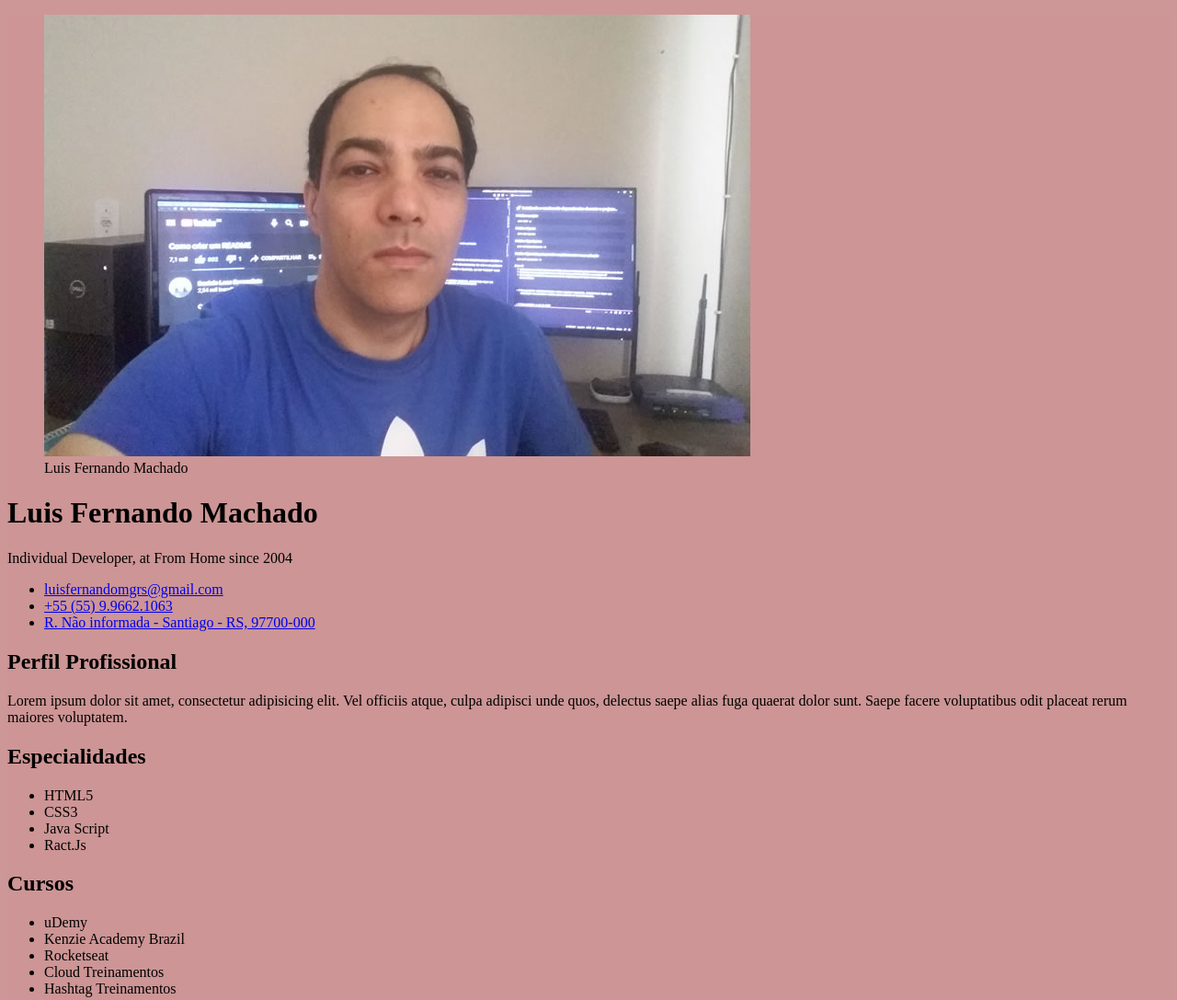
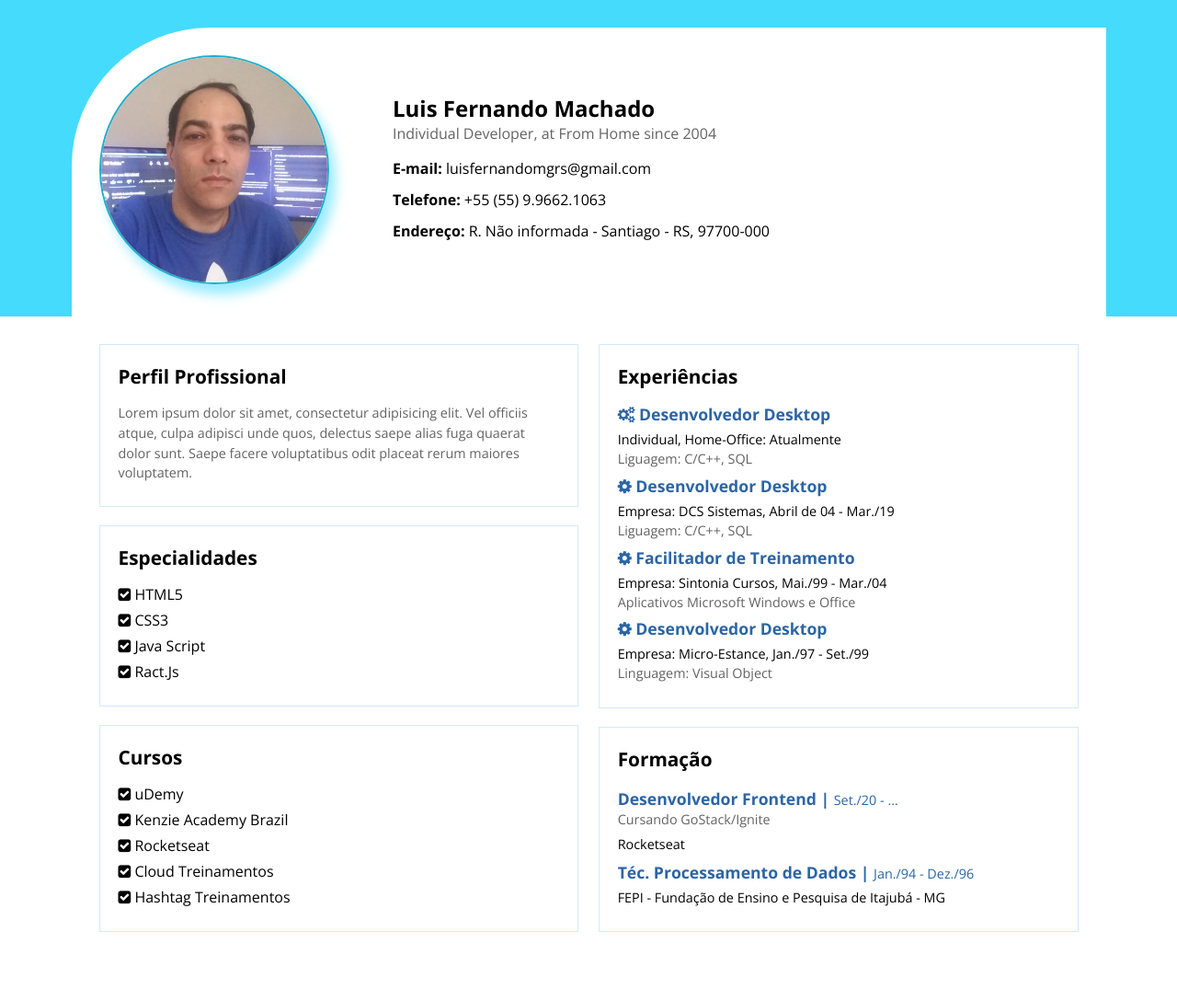
Before and after one commit to luisfernandomgrs/kenzie-academy-bootcamp-march2021, a plain HTML site: page index.html in a window 1280 px wide. Shown: the top 1087 px of the page at 92% size. Drawn offline with nearby package versions, Linux system fonts and the light colour scheme.

Commit message:
Styling with CSS code

```diff
--- a/assets/css/style.css
+++ b/assets/css/style.css
@@ -1,3 +1,138 @@
-* {
-  background: rgba(206, 150, 150, 0.986);
+@import url("https://fonts.googleapis.com/css2?family=Open+Sans:wght@300;400;600;700;800&display=swap");
+
+html,
+body,
+figure,
+img,
+div,
+input,
+textarea,
+p,
+h1,
+h2,
+h3,
+h4,
+h5,
+h6,
+ul,
+li,
+a,
+main {
+  margin: 0;
+  padding: 0;
+  box-sizing: border-box;
+  list-style: none;
+  text-decoration: none;
 }
+
+.container {
+  width: 100%;
+  max-width: 1125px;
+  margin: 0 auto;
+  padding: 30px;
+}
+
+.container-content {
+  display: flex;
+  flex-wrap: wrap;
+  align-items: flex-start;
+  justify-content: space-between;
+}
+
+.column-global {
+  flex-basis: 49%;
+}
+
+.hidden {
+  display: none;
+}
+
+body {
+  font-family: "Open Sans", sans-serif;
+}
+
+header {
+  background: #45dbfc;
+  padding-top: 30px;
+}
+
+header .container {
+  background: white;
+  border-radius: 150px 0 0 0;
+}
+
+header .container-content {
+  align-items: center;
+}
+
+header .column-global h1 {
+  font-size: 1.5rem;
+}
+
+header .column-global p {
+  font-size: 1rem;
+  color: #636363;
+}
+
+header .column-global ul {
+  margin: 16px 0 0;
+}
+
+header .column-global ul li {
+  margin: 0 0 12px;
+}
+
+header .column-global ul li a {
+  font-size: 1rem;
+  color: black;
+}
+
+header .column-left {
+  flex-basis: 30%;
+}
+
+header .column-right {
+  flex-basis: 70%;
+}
+
+header .container-content img {
+  max-width: 250px;
+  border-radius: 100%;
+  border: 2px solid #1eaece;
+  box-shadow: 7px 11px 13px #99ecff;
+}
+
+/* MAIN */
+main .column-global section {
+  border: 1px solid #d4e9ff;
+  margin: 0 0 20px;
+  padding: 20px;
+  min-height: 135px;
+}
+
+main .column-global section h2 {
+  font-size: 1.3rem;
+  margin: 0 0 15px;
+}
+
+main .column-global section h3 {
+  font-size: 1.1rem;
+  color: #2c65a5;
+}
+
+main .column-global section p {
+  font-size: 0.9rem;
+  line-height: 1.5;
+  color: #636363;
+}
+
+main .column-global section ul li {
+  margin: 0 0 6px;
+}
+
+main .column-global section ul li strong {
+  font-size: 0.9rem;
+  font-weight: 500;
+  margin: 6px 0 0;
+  display: inline-block;
+}
--- a/index.html
+++ b/index.html
@@ -10,36 +10,38 @@
 </head>
 <body>
     <header>
-        <!-- Caixa Foto de Perfil -->
-        <div>
+        <div class="container">
+            <div class="container-content">
+                <div class="column-global column-left">
                     <figure>
-                <img src="./assets/img/my-picture.jpg" alt="Luis Fernando Machado">
-                <figcaption>Luis Fernando Machado</figcaption>
+                        <img src="./assets/img/my-picture-ret.jpg" alt="Luis Fernando Machado">
+                        <figcaption class="hidden">Luis Fernando Machado</figcaption>
                     </figure>
                 </div>
 
-        <!-- Informações Pessoais -->
-        <div class="myHeader">
+                <div class="column-global column-right">
                     <h1>Luis Fernando Machado</h1>
                     <p>Individual Developer, at From Home since 2004</p>
                     <ul>
                         <li>
-                    <a href="mailto:luisfernandomgrs@gmail.com">luisfernandomgrs@gmail.com</a>
+                            <a href="mailto:luisfernandomgrs@gmail.com"><strong>E-mail:</strong> luisfernandomgrs@gmail.com</a>
                         </li>
                         <li>
-                    <a href="tel:5555996621063">+55 (55) 9.9662.1063</a>
+                            <a href="tel:5555996621063"><strong>Telefone:</strong> +55 (55) 9.9662.1063</a>
                         </li>
                         <li>
-                    <a href="#">R. Não informada - Santiago - RS, 97700-000</a>
+                            <a href="#"><strong>Endereço:</strong> R. Não informada - Santiago - RS, 97700-000</a>
                         </li>
                     </ul>
                 </div>
+            </div>
+        </div>
     </header>
 
-    <!-- Perfil Profissional -->
     <main>
-        <!-- Left Content -->
-        <div>
+        <div class="container">
+            <div class="container-content">
+                <div class="column-global column-left">
                     <section>
                         <h2>Perfil Profissional</h2>
                         <p>Lorem ipsum dolor sit amet, consectetur adipisicing elit. Vel officiis atque, culpa adipisci unde quos, delectus saepe alias fuga quaerat dolor sunt. Saepe facere voluptatibus odit placeat rerum maiores voluptatem.</p>
@@ -48,44 +50,48 @@
                     <section>
                         <h2>Especialidades</h2>
                         <ul>
-                    <li>HTML5</li>
-                    <li>CSS3</li>
-                    <li>Java Script</li>
-                    <li>Ract.Js</li>
+                            <li><i class="fa fa-check-square" aria-hidden="true"></i> HTML5</li>
+                            <li><i class="fa fa-check-square" aria-hidden="true"></i> CSS3</li>
+                            <li><i class="fa fa-check-square" aria-hidden="true"></i> Java Script</li>
+                            <li><i class="fa fa-check-square" aria-hidden="true"></i> Ract.Js</li>
                         </ul>
                     </section>
 
                     <section>
                         <h2>Cursos</h2>
                         <ul>
-                <li>uDemy</li>
-                <li>Kenzie Academy Brazil</li>
-                <li>Rocketseat</li>
-                <li>Cloud Treinamentos</li>
-                <li>Hashtag Treinamentos</li>
+                            <li><i class="fa fa-check-square" aria-hidden="true"></i> uDemy</li>
+                            <li><i class="fa fa-check-square" aria-hidden="true"></i> Kenzie Academy Brazil</li>
+                            <li><i class="fa fa-check-square" aria-hidden="true"></i> Rocketseat</li>
+                            <li><i class="fa fa-check-square" aria-hidden="true"></i> Cloud Treinamentos</li>
+                            <li><i class="fa fa-check-square" aria-hidden="true"></i> Hashtag Treinamentos</li>
                         </ul>
                     </section>
                 </div>
 
-        <!-- Right Content -->
-        <div>
+                <div class="column-global column-right">
                     <section>
                         <h2>Experiências</h2>
                         <ul>
                             <li>
-                        <h3>Desenvolvedor Desktop</h3>
-                        <strong>Empresa: Micro-Estance, Jan./97 - Set./99</strong>
-                        <p>Linguagem: Visual Object</p>
+                                <h3><i class="fa fa-cogs" aria-hidden="true"></i> Desenvolvedor Desktop</h3>
+                                <strong>Individual, Home-Office: Atualmente</strong>
+                                <p>Liguagem: C/C++, SQL</p>
                             </li>
                             <li>
-                        <h3>Facilitador de Treinamento</h3>
-                        <strong>Empresa: Sintonia Cursos, Mai./99 - Mar./2004</strong>
+                                <h3><i class="fa fa-cog" aria-hidden="true"></i> Desenvolvedor Desktop</h3>
+                                <strong>Empresa: DCS Sistemas, Abril de 04 - Mar./19</strong>
+                                <p>Liguagem: C/C++, SQL</p>
+                            </li>
+                            <li>
+                                <h3><i class="fa fa-cog" aria-hidden="true"></i> Facilitador de Treinamento</h3>
+                                <strong>Empresa: Sintonia Cursos, Mai./99 - Mar./04</strong>
                                 <p>Aplicativos Microsoft Windows e Office</p>
                             </li>
                             <li>
-                        <h3>Desenvolvedor Desktop</h3>
-                        <strong>Empresa: DCS Sistemas, Desde Abril de 2004</strong>
-                        <p>Liguagem: C/C++, SQL</p>
+                                <h3><i class="fa fa-cog" aria-hidden="true"></i> Desenvolvedor Desktop</h3>
+                                <strong>Empresa: Micro-Estance, Jan./97 - Set./99</strong>
+                                <p>Linguagem: Visual Object</p>
                             </li>
                         </ul>
                     </section>
@@ -94,18 +100,27 @@
                         <h2>Formação</h2>
                         <ul>
                             <li>
+                                <h3>Desenvolvedor Frontend | <strong>Set./20 - ...</strong></h3>
+                                <p>Cursando GoStack/Ignite</p>
+                                <strong>Rocketseat</strong>
+                            </li>
+                        </ul>
+                        <ul>
+                            <li>
                                 <h3>Téc. Processamento de Dados | <strong>Jan./94 - Dez./96</strong></h3>
                                 <strong>FEPI - Fundação de Ensino e Pesquisa de Itajubá - MG</strong>
                             </li>
                         </ul>
                     </section>
                 </div>
+            </div>
+        </div>
     </main>
 
     <footer>
-       <div>
+        <div class="container">
             <nav>
-            <ul>
+                <ul class="info-contact">
                     <li>
                         <a href="mailto:luisfernandomgrs@gmail.com">luisfernandomgrs@gmail.com</a>
                     </li>
@@ -119,7 +134,7 @@
             </nav>
 
             <nav>
-               <ul>
+                <ul class="social-media">
                     <li>
                         <a href="#">
                             <i class="fa fa-facebook-official" aria-hidden="true"></i>
```
Also changed, not shown: assets/img/my-picture-ret.jpg (added), assets/img/my-picture.jpg (deleted). Lines whose indentation alone changed are shown as unchanged.
